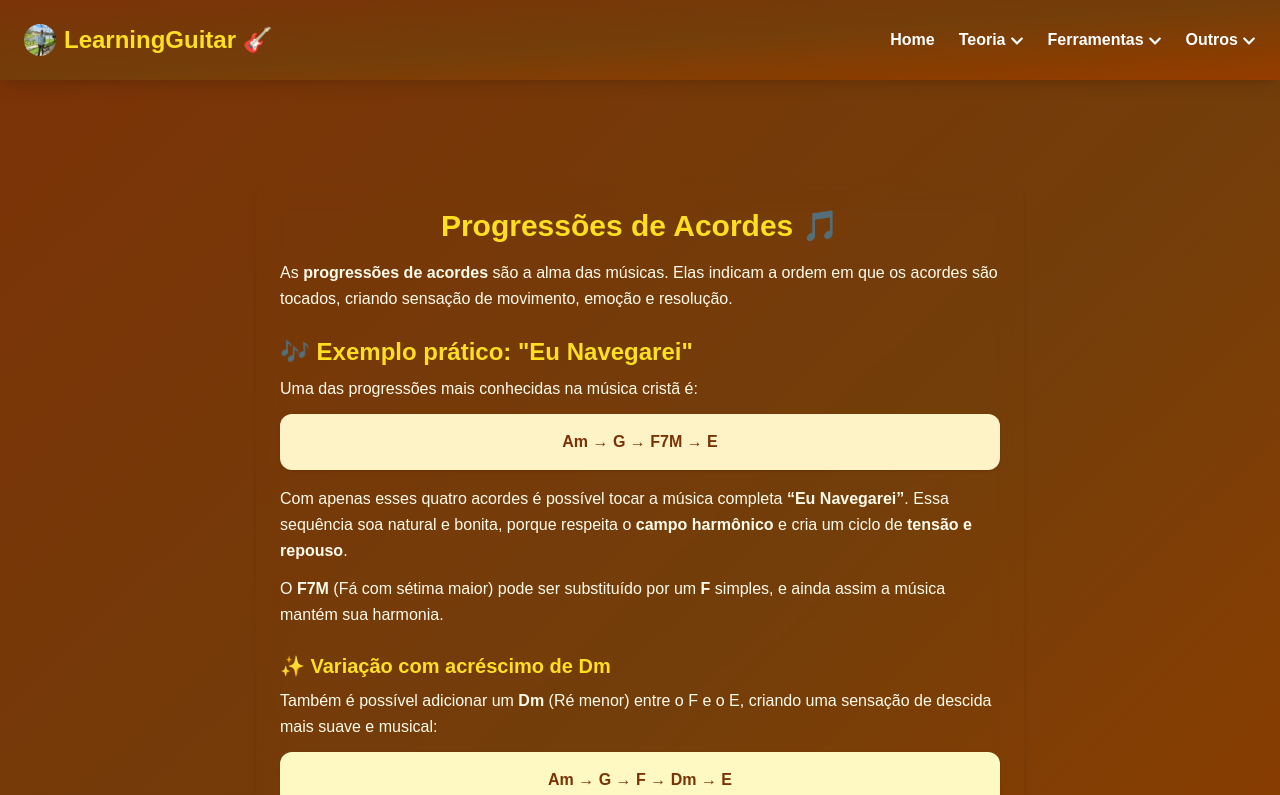
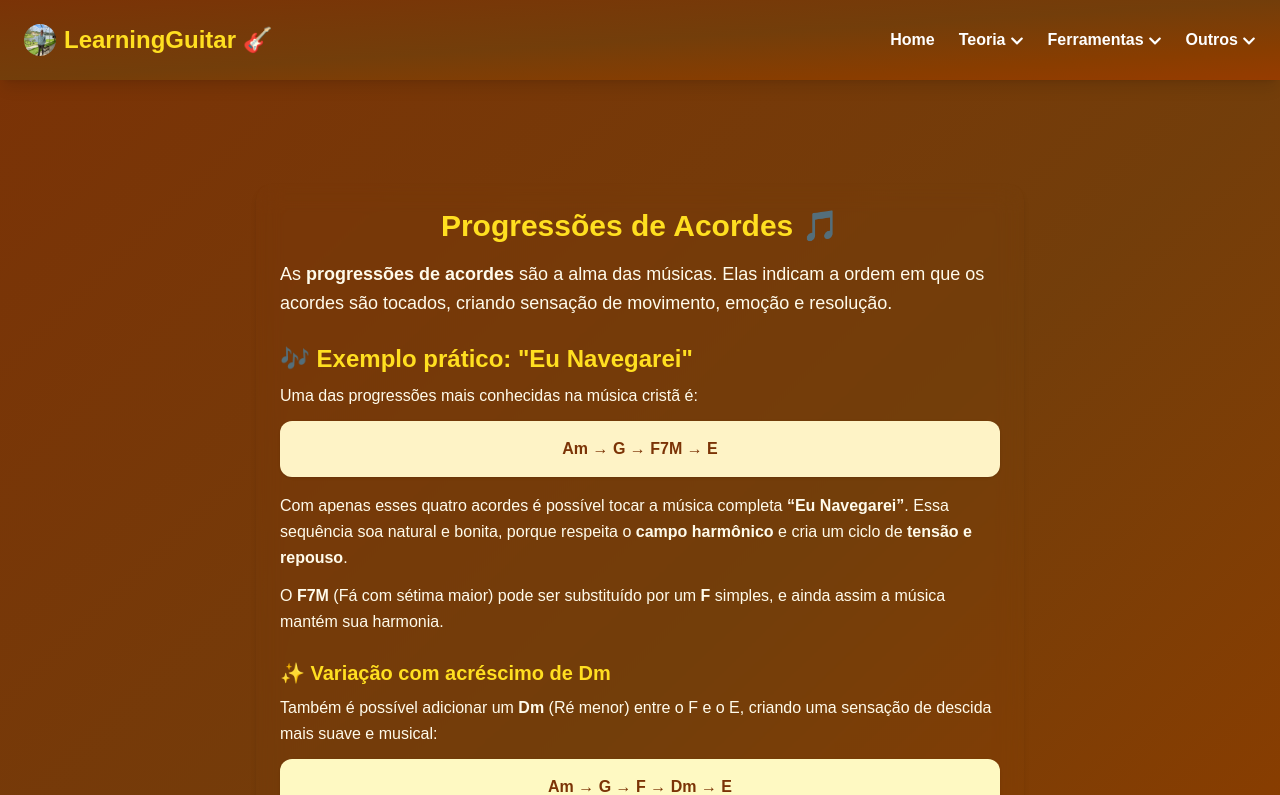
Before and after one commit to robsonalbuquerquedev/learningguitar, a Next.js app: page /progressoes-de-acordes in a window 1280 px wide. Shown: the top 795 px of the page. Built offline with nearby package versions, Linux system fonts and the light colour scheme.

Commit message:
update: atualizar rota progressoes-de-acordes

```diff
--- a/src/app/progressoes-de-acordes/page.tsx
+++ b/src/app/progressoes-de-acordes/page.tsx
@@ -15,7 +15,7 @@ export default function ProgressoesDeAcordes() {
                     Progressões de Acordes 🎵
                 </h1>
 
-                <p className="leading-relaxed mb-4">
+                <p className="text-lg leading-relaxed mb-4">
                     As <strong>progressões de acordes</strong> são a alma das músicas.
                     Elas indicam a ordem em que os acordes são tocados, criando sensação de
                     movimento, emoção e resolução.
```
